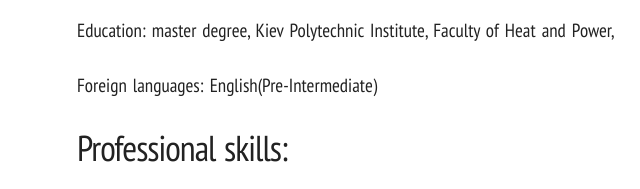
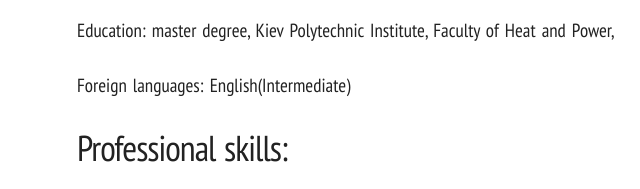
Before and after one commit to hunterinious/CV, a plain HTML site: page index.html in a window 1280 px wide. Shown: the part 457-646 px from the top of the page, 83-723 px from the left. Drawn offline with Linux system fonts and the light colour scheme.

Commit message:
Update index.html

```diff
--- a/index.html
+++ b/index.html
@@ -36,7 +36,7 @@
          Education: master degree, Kiev Polytechnic Institute, Faculty of Heat and Power,
          Specialty: "Software Engineering"
       </p>
-      <p>Foreign languages: English(Pre-Intermediate)</p>
+      <p>Foreign languages: English(Intermediate)</p>
     </div>
 
     <h3>Professional skills:</h3>
```
